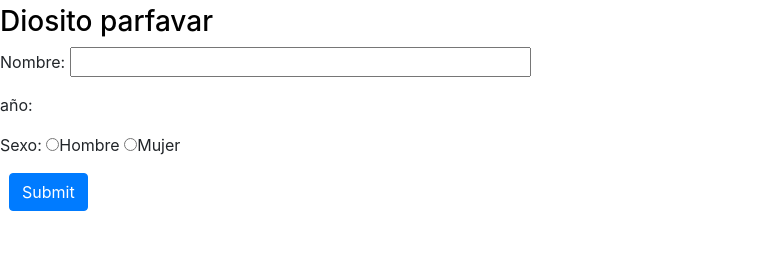
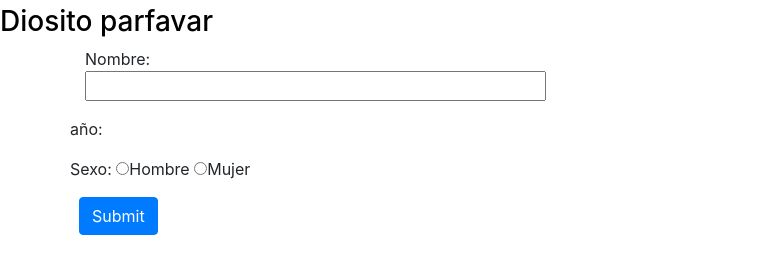
Before and after one commit to EliasGuerreroD/AplicacionesWeb, a plain HTML site: page index.html in a window 1280 px wide. Shown: the part 97-370 px from the top of the page, without its empty margins (0-782 px from the left). Drawn offline with nearby package versions, Linux system fonts and the light colour scheme.

Commit message:
git commit

```diff
--- a/index.html
+++ b/index.html
@@ -3,9 +3,9 @@
 <head>
 
     <meta name="description" content="Este un sitio web de estancia para adultos "/>
-
     <meta charset="UTF-8">
     <meta name="viewport" content="width=device-width, initial-scale=1.0">
+
     <title>Dream Code</title>
     <link rel="stylesheet" href="styleEAGD.css">
     <link rel="stylesheet" href="https://stackpath.bootstrapcdn.com/bootstrap/4.5.0/css/bootstrap.min.css" integrity="sha384-9aIt2nRpC12Uk9gS9baDl411NQApFmC26EwAOH8WgZl5MYYxFfc+NcPb1dKGj7Sk" crossorigin="anonymous">
@@ -15,9 +15,13 @@
     <h1>alt+60 menor que y alt+62 mayor que</h1>
     <h2>Ya matame</h2>
     <h3>Diosito parfavar</h3>
+
+    <div class="container">
+        <div class="row">
       <form>
         <div class="form-group">
-        <p>Nombre: <input trype="text" name="nombre" size="40"></p>
+            <div class="col-6 col-sm-3">
+        <p>Nombre: <input trype="text" name="nombre" size="40"></p></div></p>
         <p>año: <imput type="number" name="nacido" min="1900"></imput></p>
         <p>Sexo:
             <input type="radio" name="hm" valu="h">Hombre
@@ -31,6 +35,8 @@
 
         </p>
       </form>
+        </div>
+    </div>
 
       <script src="https://code.jquery.com/jquery-3.5.1.slim.min.js" integrity="sha384-DfXdz2htPH0lsSSs5nCTpuj/zy4C+OGpamoFVy38MVBnE+IbbVYUew+OrCXaRkfj" crossorigin="anonymous"></script>
 <script src="https://cdn.jsdelivr.net/npm/popper.js@1.16.0/dist/umd/popper.min.js" integrity="sha384-Q6E9RHvbIyZFJoft+2mJbHaEWldlvI9IOYy5n3zV9zzTtmI3UksdQRVvoxMfooAo" crossorigin="anonymous"></script>
```
